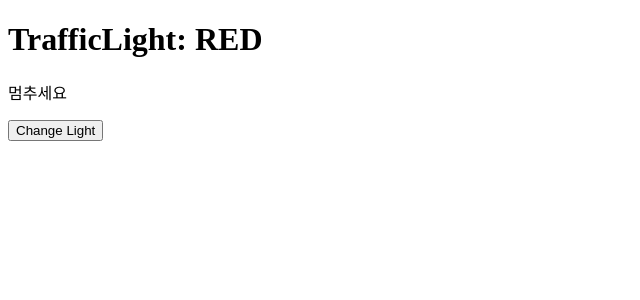
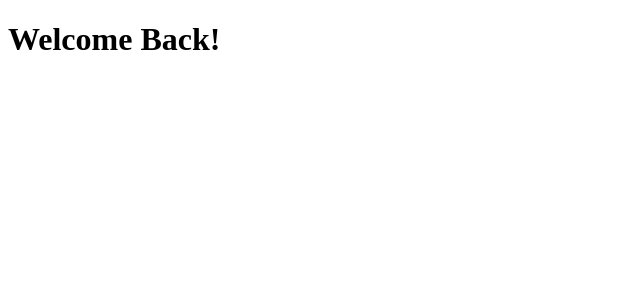
Before and after one commit to rowing0328/react-typescript-zero-to-hero, a React (Vite) app in the folder react/: page / in a window 1280 px wide. Shown: the top 300 px of the page, without its empty margins (0-640 px from the left). Built offline with nearby package versions, Linux system fonts and the light colour scheme.

Commit message:
Feat : 조건부 렌더링 - 삼항 연산자

```diff
--- a/react/src/App.tsx
+++ b/react/src/App.tsx
@@ -1,46 +1,56 @@
-/* 신호등 색상에 따른 화면 렌더링 */
-import { useState } from 'react';
-
-import TrafficLight from './component/TrafficLight';
+/* 조건부 렌더링 - 삼항 연산자 */
+import UserView from './component/UserView';
+import GuestView from './component/GuestView';
 
 export default function App() {
-  const [light, setLight] = useState<string>('red');
-  const handleChangeLight = () => {
-    setLight((light) => {
-      switch (light) {
-        case 'red':
-          return 'yellow';
-        case 'yellow':
-          return 'green';
-        case 'green':
-          return 'red';
-        default:
-          return 'red';
-      }
-    });
-  };
+  const isLoggedIn = true;
+  const components = isLoggedIn ? <UserView /> : <GuestView />;
+  return <>{components}</>;
+}
 
-  let message = '';
-  switch (light) {
-    case 'red':
-      message = '멈추세요';
-      break;
-    case 'yellow':
-      message = '주의하세요';
-      break;
-    case 'green':
-      message = '지나가세요';
-      break;
-    default:
-      message = '';
-  }
-
-  return (
-    <>
-      <TrafficLight light={light} message={message} handleChangeLight={handleChangeLight} />
-    </>
-  );
-}
+/* 신호등 색상에 따른 화면 렌더링 */
+// import { useState } from 'react';
+//
+// import TrafficLight from './component/TrafficLight';
+//
+// export default function App() {
+//   const [light, setLight] = useState<string>('red');
+//   const handleChangeLight = () => {
+//     setLight((light) => {
+//       switch (light) {
+//         case 'red':
+//           return 'yellow';
+//         case 'yellow':
+//           return 'green';
+//         case 'green':
+//           return 'red';
+//         default:
+//           return 'red';
+//       }
+//     });
+//   };
+//
+//   let message = '';
+//   switch (light) {
+//     case 'red':
+//       message = '멈추세요';
+//       break;
+//     case 'yellow':
+//       message = '주의하세요';
+//       break;
+//     case 'green':
+//       message = '지나가세요';
+//       break;
+//     default:
+//       message = '';
+//   }
+//
+//   return (
+//     <>
+//       <TrafficLight light={light} message={message} handleChangeLight={handleChangeLight} />
+//     </>
+//   );
+// }
 
 /* 조건부 렌더링 - switch */
 // import StatusMessage from './component/StatusMessage.tsx';
```
